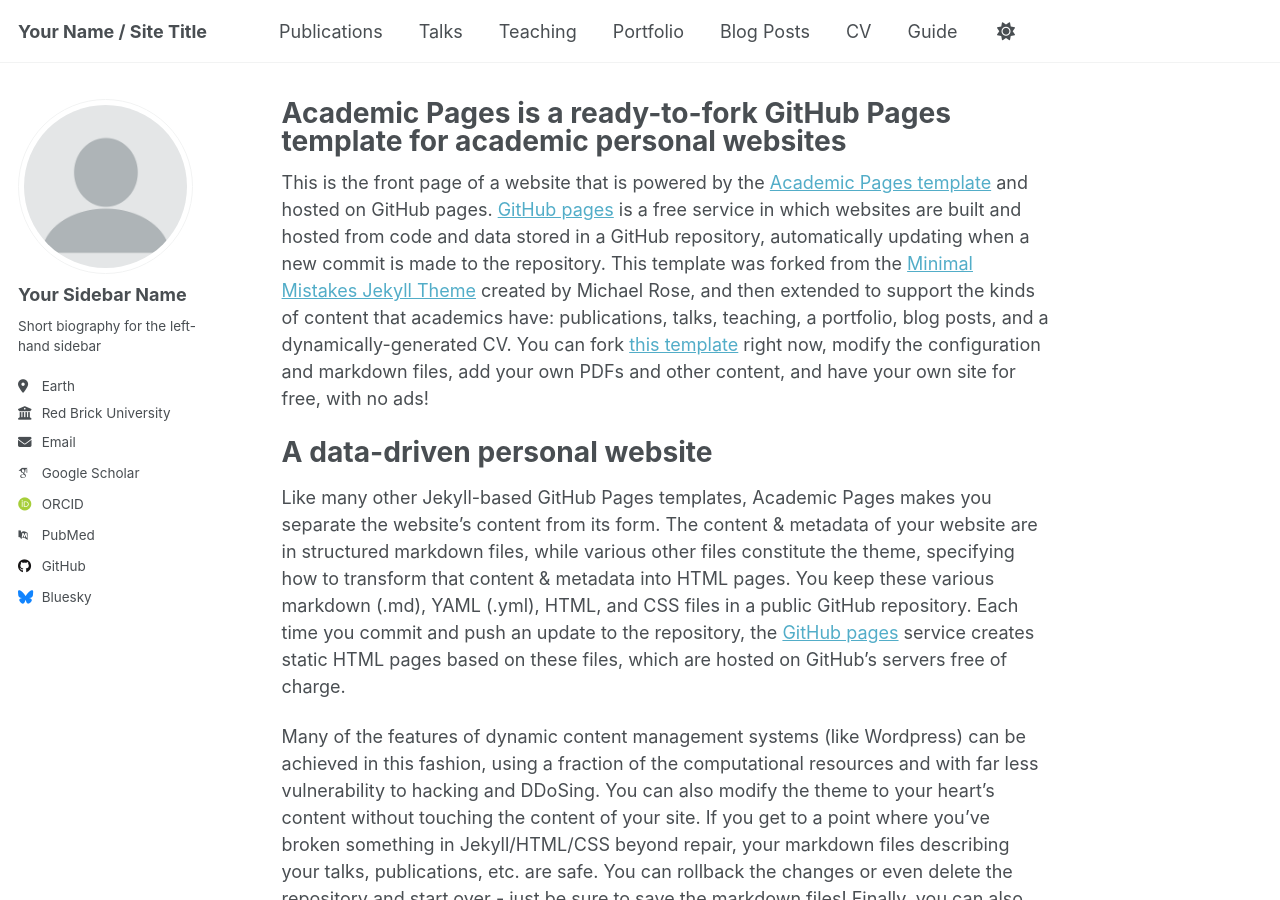
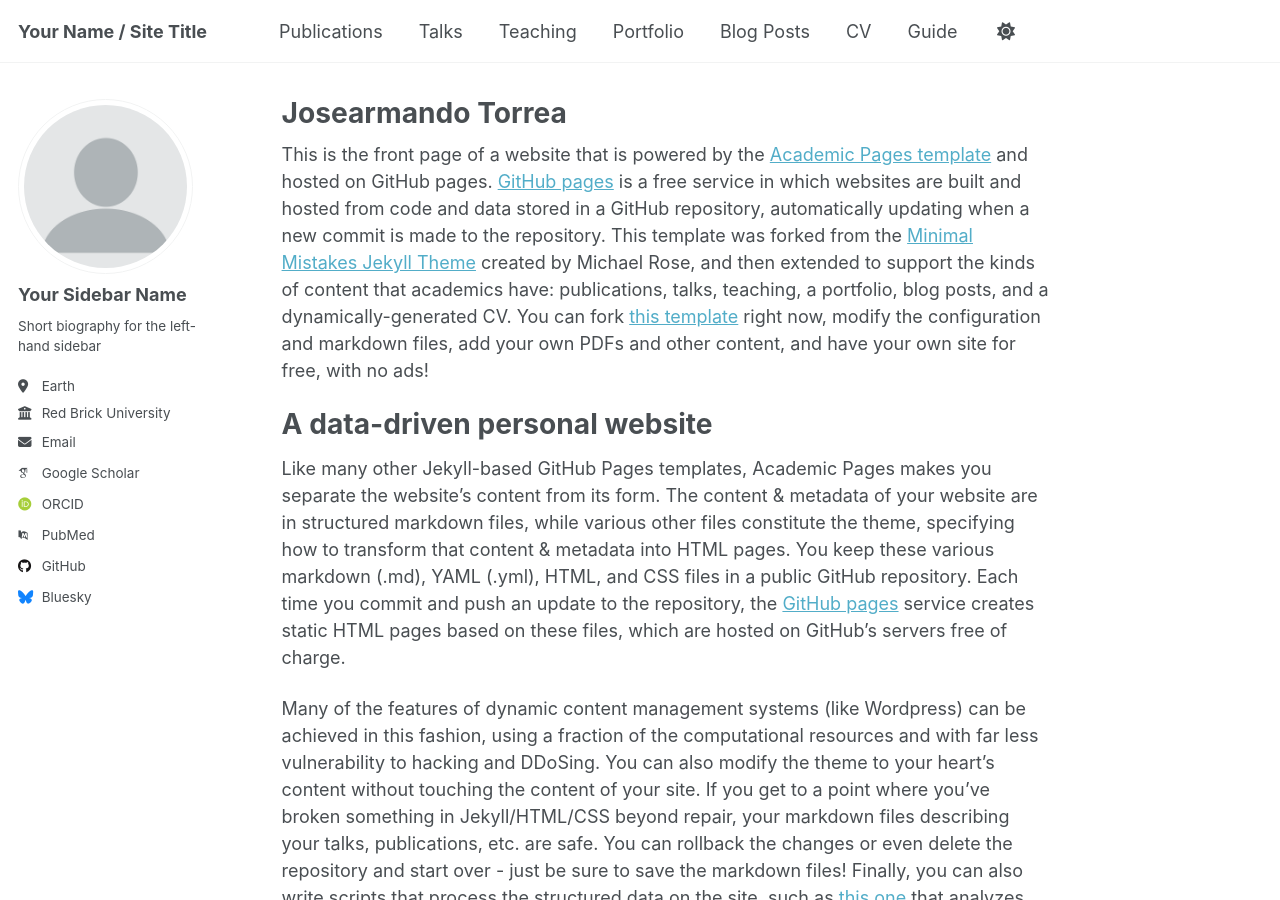
Before and after one commit to JosearmandoTorres/JosearmandoTorres.github.io, a Jekyll site: the page built from _pages/about.md, in a window 1280 px wide and 900 px high. Built offline with Jekyll 4.4.1, drawn with Linux system fonts in a browser that asks for light colours; some web fonts are replaced.

Commit message:
changing na,e

```diff
--- a/_pages/about.md
+++ b/_pages/about.md
@@ -1,6 +1,6 @@
 ---
 permalink: /
-title: "Academic Pages is a ready-to-fork GitHub Pages template for academic personal websites"
+title: "Josearmando Torrea"
 author_profile: true
 redirect_from:
   - /about/
```
Also changed, not shown: 2 other files.
